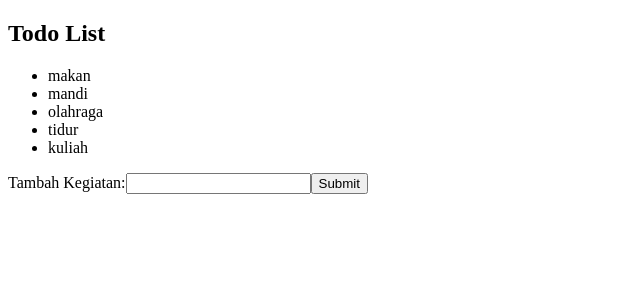
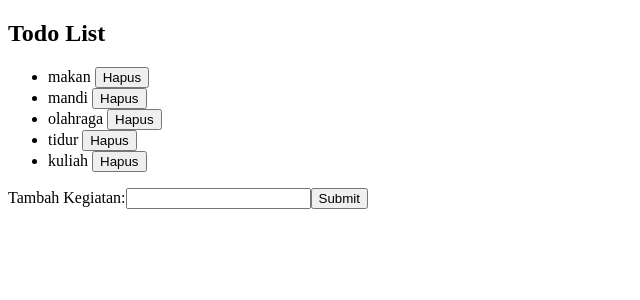
Before and after one commit to Hadoooyyy/32-pbk-uts-233510483, a Vue app: page / in a window 1280 px wide. Shown: the top 300 px of the page, without its empty margins (0-640 px from the left). Built offline with nearby package versions, Linux system fonts and the light colour scheme.

Commit message:
MENAMBAHKAN TOMBOL HAPUS UNTUK MENGHAPUS KEGIATAN

```diff
--- a/src/components/HelloWorld.vue
+++ b/src/components/HelloWorld.vue
@@ -10,13 +10,20 @@
     newActivity.value = ''
   }
 }
+
+function removeActivity(index) {
+  activities.value.splice(index, 1)
+}
 </script>
 
 <template>
   <div>
     <h2>Todo List</h2>
     <ul>
-      <li v-for="(activity, index) in activities" :key="index">{{ activity }}</li>
+      <li v-for="(activity, index) in activities" :key="index">
+        {{ activity }}
+        <button @click="removeActivity(index)">Hapus</button>
+      </li>
     </ul>
     <div>
       <label for="activityInput">Tambah Kegiatan:</label>
```
